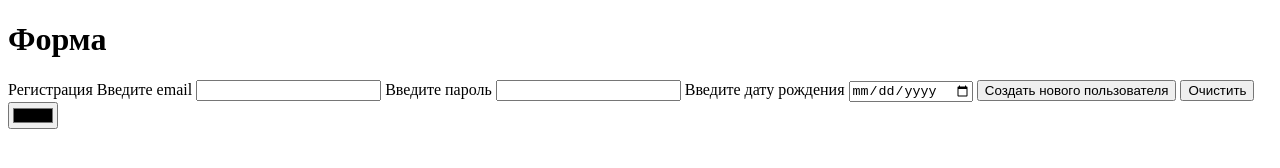
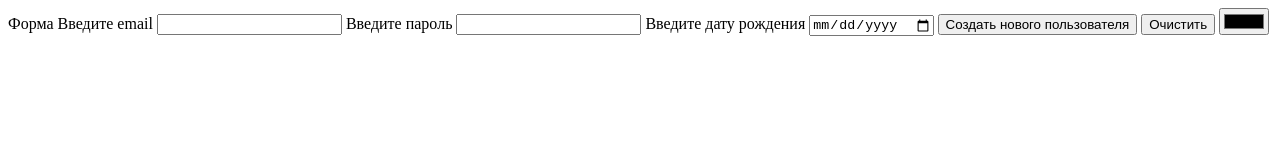
Before and after one commit to Alyona-Shkodenko/itsdmfe1, a plain HTML site: page create-user.html in a window 1280 px wide. Drawn offline with Linux system fonts and the light colour scheme.

Commit message:
version 2

```diff
--- a/create-user.html
+++ b/create-user.html
@@ -7,9 +7,8 @@
     <title>Alyona</title>
 </head>
 <body>
-    <h1>Форма</h1>
-    <div style="form">
-        <form action="">Регистрация
+    <div>
+        <form action="">Форма
             <label for="email">Введите email</label>
             <input type="email" name="email" id="email">
             <label for="password">Введите пароль</label>
@@ -25,3 +24,4 @@
    </div>
 
 </body>
+</html>
```
Also changed, not shown: index.html (+1 -4 lines).
